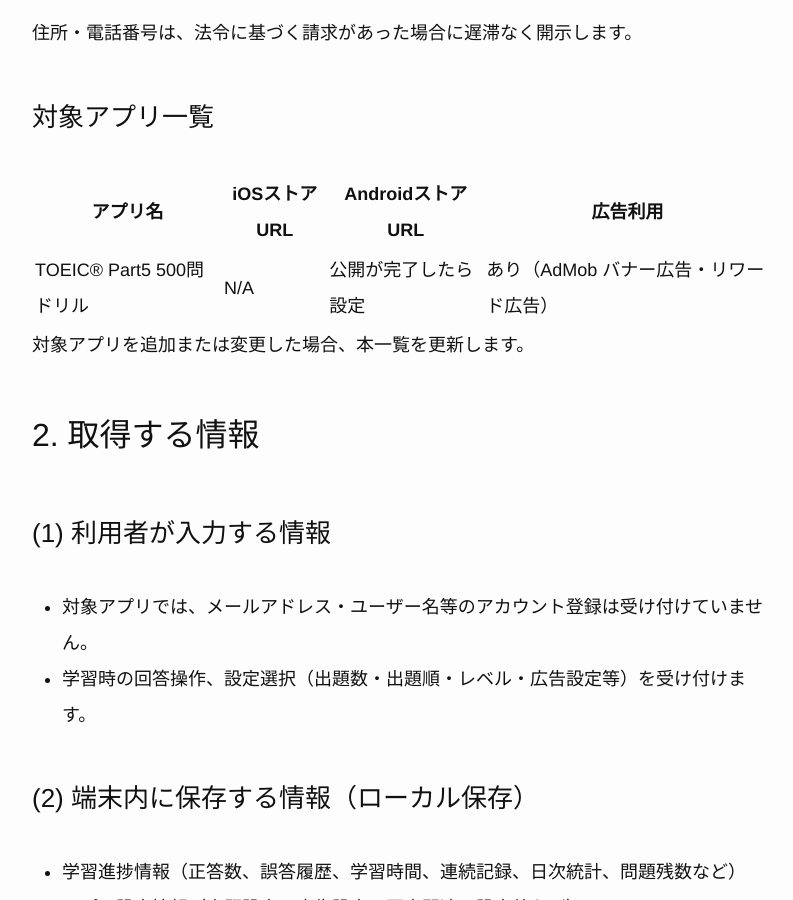
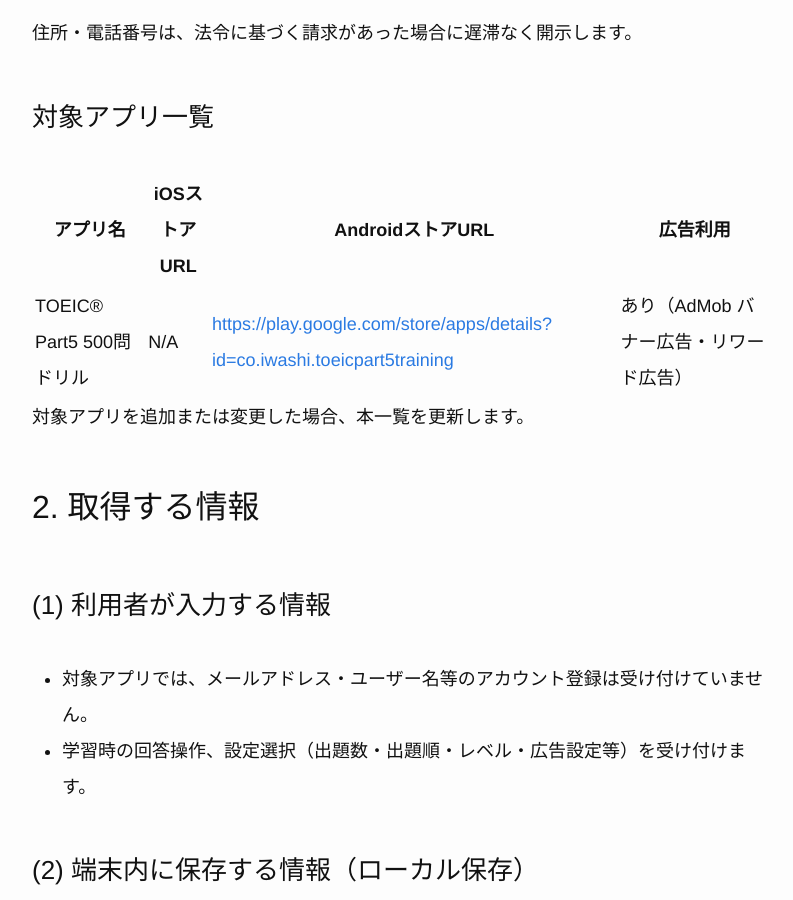
Before and after one commit to iwashi/iwashi.github.io, a Jekyll site: the page built from privacy-policy.md, in a window 1280 px wide and 900 px high, scrolled down 488 px. Shown: the whole window, without its empty margins (238-1031 px from the left). Built offline with Jekyll 4.4.1, drawn with Linux system fonts in a browser that asks for light colours; part of the change alters nothing that is shown; some of the changed text lies outside the part shown.

Commit message:
Update privacy policy and social metadata

```diff
--- a/_includes/head.html
+++ b/_includes/head.html
@@ -3,24 +3,39 @@
   <meta http-equiv="X-UA-Compatible" content="IE=edge">
   <meta name="viewport" content="width=device-width, initial-scale=1">
 
-  <title>{% if page.title %}{{ page.title | escape }}{% else %}{{ site.title | escape }}{% endif %}</title>
-  <meta name="description" content="{% if page.description %}{{ page.description | escape }}{% elsif page.excerpt %}{{ page.excerpt | strip_html | strip_newlines | truncate: 160 }}{% else %}{{ site.description }}{% endif %}">
+  {% assign meta_title = page.title | default: site.title | escape %}
+  {% assign meta_url = page.url | replace:'index.html','' | prepend: site.baseurl | prepend: site.url %}
+  {% assign meta_image = page.ogp | default: "/assets/images/ogp-min.png" | prepend: site.url %}
+  {% assign og_type = "website" %}
+  {% if page.layout == "post" %}
+    {% assign og_type = "article" %}
+  {% endif %}
+  {% if page.description %}
+    {% assign meta_description = page.description | strip_html | strip_newlines | truncate: 160 | escape %}
+  {% elsif page.excerpt %}
+    {% assign meta_description = page.excerpt | strip_html | strip_newlines | truncate: 160 | escape %}
+  {% else %}
+    {% assign meta_description = site.description | strip_html | strip_newlines | truncate: 160 | escape %}
+  {% endif %}
+
+  <title>{{ meta_title }}</title>
+  <meta name="description" content="{{ meta_description }}">
 
   <meta name=twitter:card content=summary_large_image>
   <meta name=twitter:site content="@iwashi86">
-  <meta name=twitter:url content="{{ page.url | replace:'index.html','' | prepend: site.baseurl | prepend: site.url }}">
-  <meta name=twitter:title content="{% if page.title %}{{ page.title | escape }}{% else %}{{ site.title | escape }}{% endif %}">
-  <meta name=twitter:description content="{% if page.description %}{{ page.description | escape }}{% else %}{{ site.description }}{% endif %}">
-  <meta name=twitter:image content="{% if page.ogp %}{{ page.ogp | prepend: site.url }}{% else %}{{ "/assets/images/ogp-min.png" | prepend: site.url }}{% endif %}">
+  <meta name=twitter:url content="{{ meta_url }}">
+  <meta name=twitter:title content="{{ meta_title }}">
+  <meta name=twitter:description content="{{ meta_description }}">
+  <meta name=twitter:image content="{{ meta_image }}">
 
-  <meta property=og:type content=article>
-  <meta property=og:url content="{{ page.url | replace:'index.html','' | prepend: site.baseurl | prepend: site.url }}">
-  <meta property=og:title content="{% if page.title %}{{ page.title | escape }}{% else %}{{ site.title | escape }}{% endif %}">
+  <meta property=og:type content="{{ og_type }}">
+  <meta property=og:url content="{{ meta_url }}">
+  <meta property=og:title content="{{ meta_title }}">
   <meta property=og:site_name content="iwashi.co">
-  <meta property=og:description content="{% if page.description %}{{ page.description | escape }}{% else %}{{ site.description }}{% endif %}">
-  <meta property="og:image" content="{% if page.ogp %}{{ page.ogp | prepend: site.url }}{% else %}{{ "/assets/images/ogp-min.png" | prepend: site.url }}{% endif %}" />
+  <meta property=og:description content="{{ meta_description }}">
+  <meta property="og:image" content="{{ meta_image }}" />
 
   <link rel="stylesheet" href="{{ "/css/main.css" | prepend: site.baseurl }}">
-  <link rel="canonical" href="{{ page.url | replace:'index.html','' | prepend: site.baseurl | prepend: site.url }}">
+  <link rel="canonical" href="{{ meta_url }}">
   <link rel="alternate" type="application/rss+xml" title="{{ site.title }}" href="{{ "/feed.xml" | prepend: site.baseurl | prepend: site.url }}">
 </head>
--- a/privacy-policy.md
+++ b/privacy-policy.md
@@ -19,7 +19,7 @@ iwashi（以下「当方」）は、当方が提供する iOS/Android 向けア
 
 | アプリ名 | iOSストアURL | AndroidストアURL | 広告利用 |
 | --- | --- | --- | --- |
-| TOEIC® Part5 500問ドリル | N/A | 公開が完了したら設定 | あり（AdMob バナー広告・リワード広告） |
+| TOEIC® Part5 500問ドリル | N/A | [https://play.google.com/store/apps/details?id=co.iwashi.toeicpart5training](https://play.google.com/store/apps/details?id=co.iwashi.toeicpart5training) | あり（AdMob バナー広告・リワード広告） |
 
 対象アプリを追加または変更した場合、本一覧を更新します。
 
@@ -101,4 +101,4 @@ Google における情報取扱いは以下をご確認ください。
 当方は、本ポリシーを必要に応じて改定することがあります。重要な変更がある場合は、対象アプリ内またはWebページ上で告知します。
 
 - 制定日：2026-02-28
-- 最終改定日：2026-02-28
+- 最終改定日：2026-03-07
```
